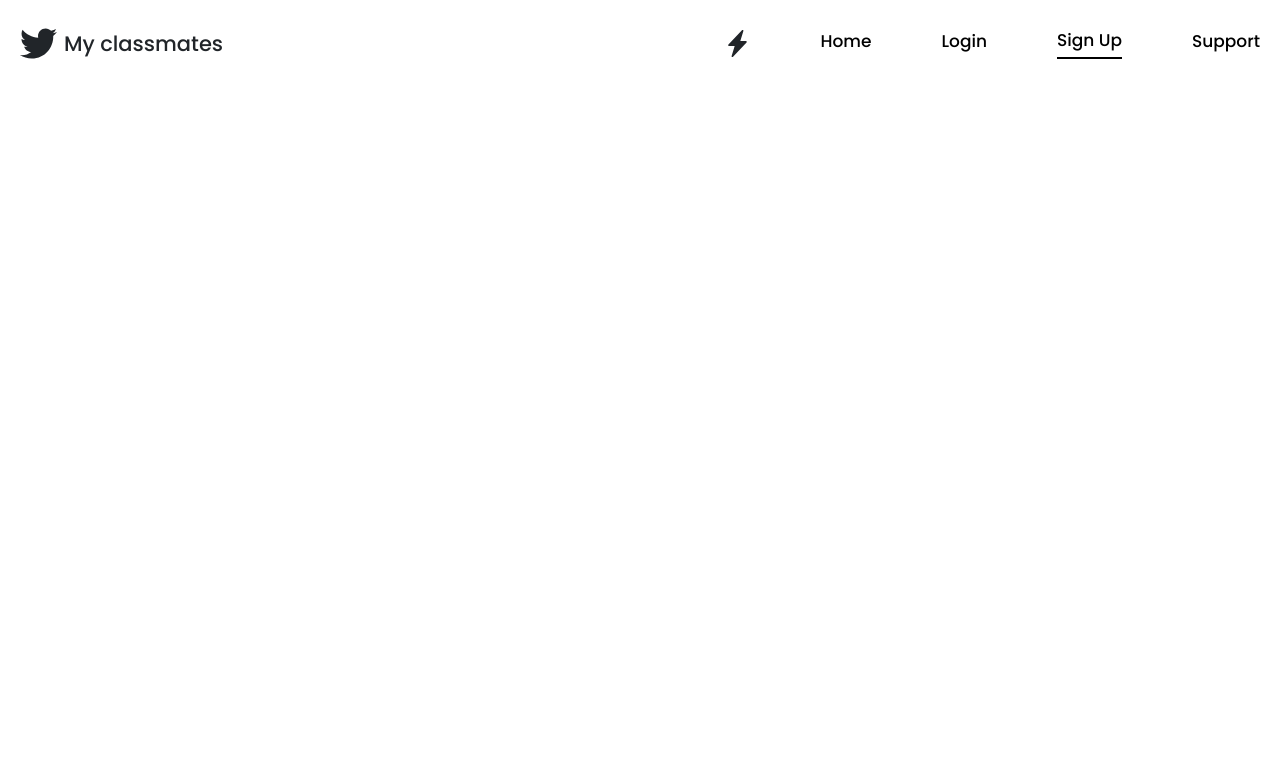
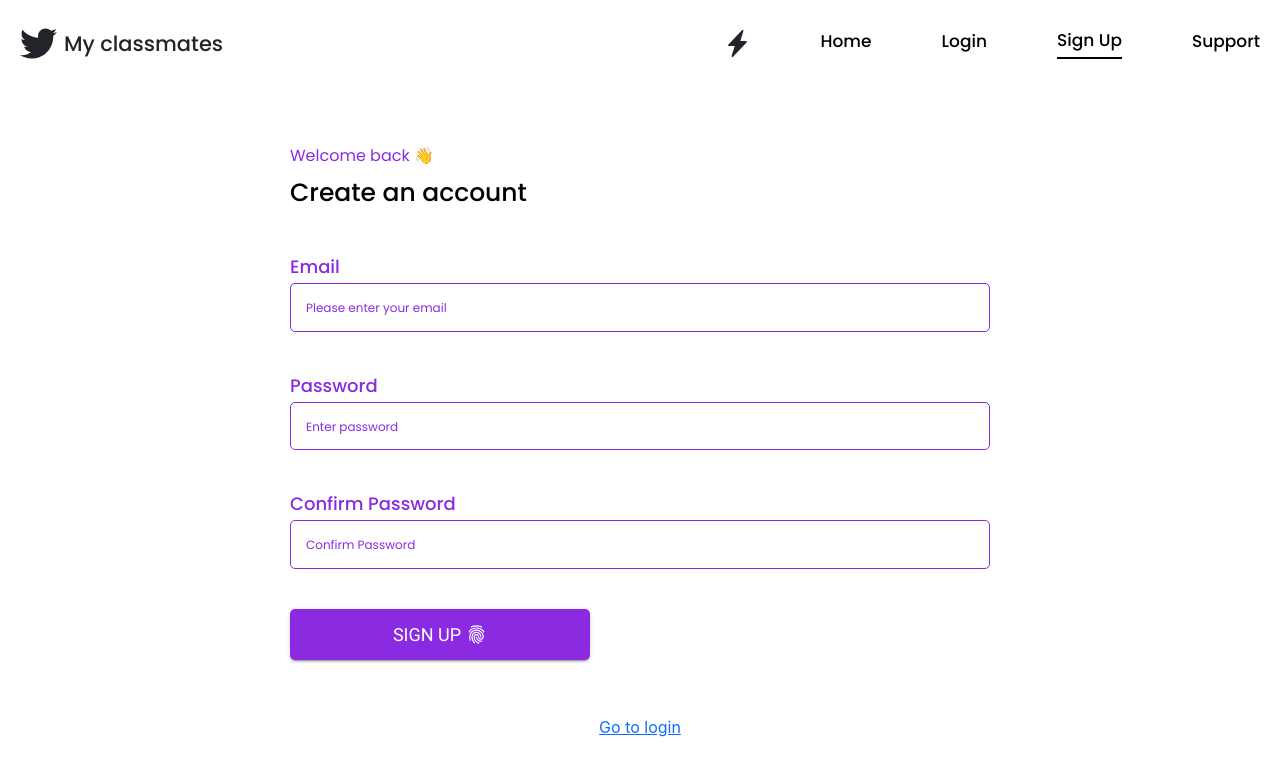
Before and after one commit to ZUHRIDDIN-SHARIPOV/friends-app, a React (Create React App) app: page /signUp in a window 1280 px wide. Shown: the top 776 px of the page. Built offline with nearby package versions, Linux system fonts and the light colour scheme.

Commit message:
Sign Up page has been added to the site.

```diff
--- a/src/App.scss
+++ b/src/App.scss
@@ -59,7 +59,6 @@ img {
     }
     .active {
       border-bottom: 2px solid #fff;
-      transition: 0.1s;
     }
   }
   .site-header__item:nth-child(1) svg {
@@ -117,4 +116,29 @@ img {
       transition: 0.1s;
     }
   }
+
+  .signUp {
+    background: #000;
+    transition: 0.1s;
+  }
+  .signUp__block {
+    .signUp__text {
+      color: #fff;
+      transition: 0.1s;
+    }
+    .signUp__title {
+      color: blueviolet;
+      transition: 0.1s;
+    }
+  }
+  .signUp__form-control {
+    label {
+      color: #fff;
+      transition: 0.1s;
+    }
+    input {
+      background: #000;
+      transition: 0.1s;
+    }
+  }
 }
--- a/src/pages/sign-up/SignUp.jsx
+++ b/src/pages/sign-up/SignUp.jsx
@@ -1,9 +1,70 @@
 import { memo } from "react";
+import { IoMdFingerPrint } from "react-icons/io";
+import { Link } from "react-router-dom";
+import "./SignUp.scss";
 
 const SignUp = () => {
   return (
     <>
-      <div>SignUp</div>
+      <main>
+        <section className="signUp">
+          <div className="container">
+            <div className="signUp__block">
+              <p className="signUp__text">Welcome back 👋</p>
+              <h2 className="signUp__title">Create an account</h2>
+              <form className="signUp__form">
+                <div className="signUp__form-control">
+                  <label>
+                    Email
+                    <input
+                      type="email"
+                      name="email"
+                      autoComplete="off"
+                      placeholder="Please enter your email"
+                      required
+                    />
+                  </label>
+                  <span></span>
+                </div>
+                <div className="signUp__form-control">
+                  <label>
+                    Password
+                    <input
+                      type="password"
+                      name="password"
+                      autoComplete="off"
+                      placeholder="Enter password"
+                      required
+                    />
+                  </label>
+                  <span></span>
+                </div>
+                <div className="signUp__form-control">
+                  <label>
+                    Confirm Password
+                    <input
+                      type="password"
+                      name="password"
+                      autoComplete="off"
+                      placeholder="Confirm Password"
+                      required
+                    />
+                  </label>
+                  <span></span>
+                </div>
+                <button type="submit">
+                  Sign Up <IoMdFingerPrint />
+                </button>
+              </form>
+              <ul className="signUp__list">
+                <li className="signUp__item">
+                  <Link to={"/"}>Go to login</Link>
+                </li>
+              </ul>
+            </div>
+          </div>
+        </section>
+      </main>
     </>
   );
 };
--- /dev/null
+++ b/src/pages/sign-up/SignUp.scss
@@ -0,0 +1,150 @@
+.signUp {
+  margin-top: 89px;
+  height: 100vh;
+}
+.signUp__block {
+  max-width: 700px;
+  width: 100%;
+  margin-right: auto;
+  margin-left: auto;
+  padding-top: 55px;
+  .signUp__text {
+    font-family: Poppins;
+    font-weight: normal;
+    font-size: 16px;
+    padding-bottom: 10px;
+    color: blueviolet;
+  }
+  .signUp__title {
+    font-family: Poppins;
+    font-weight: 500;
+    font-size: 25px;
+    color: #000;
+  }
+}
+.signUp__form {
+  margin-top: 45px;
+  display: flex;
+  flex-direction: column;
+  row-gap: 40px;
+  button {
+    max-width: 300px;
+    border: none;
+    outline: none;
+    border-radius: 5px;
+    padding: 12px 0;
+    font-family: "Roboto", sans-serif;
+    font-weight: 400;
+    font-size: 18px;
+    text-transform: uppercase;
+    background: blueviolet;
+    color: #fff;
+    display: flex;
+    align-items: center;
+    column-gap: 5px;
+    justify-content: center;
+    box-shadow: rgba(0, 0, 0, 0.2) 0px 3px 1px -2px,
+      rgba(0, 0, 0, 0.14) 0px 2px 2px 0px, rgba(0, 0, 0, 0.12) 0px 1px 5px 0px;
+    svg {
+      width: 21px;
+      height: 21px;
+      color: #fff;
+    }
+  }
+}
+.signUp__form-control {
+  label {
+    display: flex;
+    flex-direction: column;
+    font-family: Poppins;
+    font-weight: 500;
+    font-size: 18px;
+    color: blueviolet;
+  }
+  input {
+    max-width: 700px;
+    margin-top: 3px;
+    padding: 12px 0 12px 15px;
+    outline: none;
+    border: 1px solid blueviolet;
+    border-radius: 5px;
+    color: blueviolet;
+    font-size: 15px;
+    &::placeholder {
+      font-family: Poppins;
+      font-weight: 400;
+      font-size: 12px;
+      color: blueviolet;
+    }
+  }
+  span {
+    font-family: Poppins;
+    font-weight: 400;
+    font-size: 12px;
+    color: red;
+  }
+}
+.signUp__list {
+  display: flex;
+  align-items: center;
+  justify-content: center;
+  padding-top: 55px;
+}
+.signUp__item {
+  a {
+    text-decoration: underline;
+  }
+}
+
+@media only screen and (max-width: 860px) {
+  .signUp__block {
+    padding-top: 30px;
+  }
+  .signUp {
+    margin-top: 84px;
+  }
+}
+@media only screen and (max-width: 361px) {
+  .signUp {
+    margin-top: 78px;
+  }
+  .signUp__block {
+    .signUp__text {
+      font-size: 15px;
+    }
+    .signUp__title {
+      font-size: 20px;
+    }
+    transition: 0.3s;
+  }
+  .signUp__form {
+    margin-top: 30px;
+    row-gap: 30px;
+    button {
+      max-width: 250px;
+      padding: 10px 0;
+      font-size: 16px;
+      svg {
+        width: 19px;
+        height: 19px;
+      }
+    }
+  }
+  .signUp__form-control {
+    label {
+      font-size: 16px;
+    }
+    input {
+      padding: 8px 0 8px 13px;
+      font-size: 13px;
+    }
+  }
+  .signUp__list {
+    padding-top: 45px;
+  }
+  .signUp__item {
+    a {
+      font-size: 14px;
+    }
+  }
+}
```
